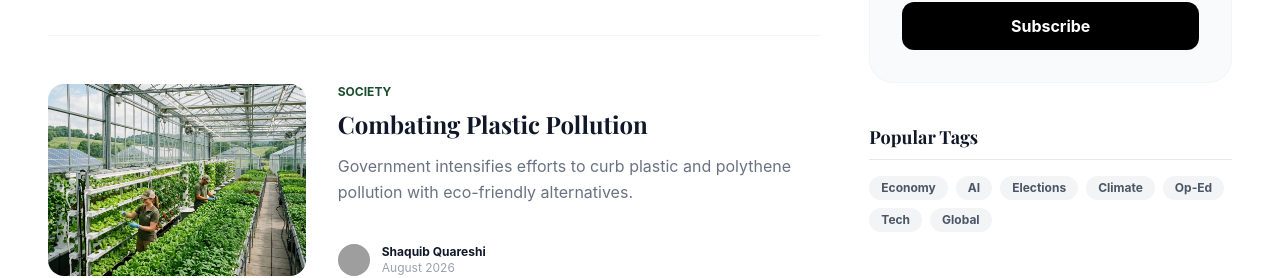
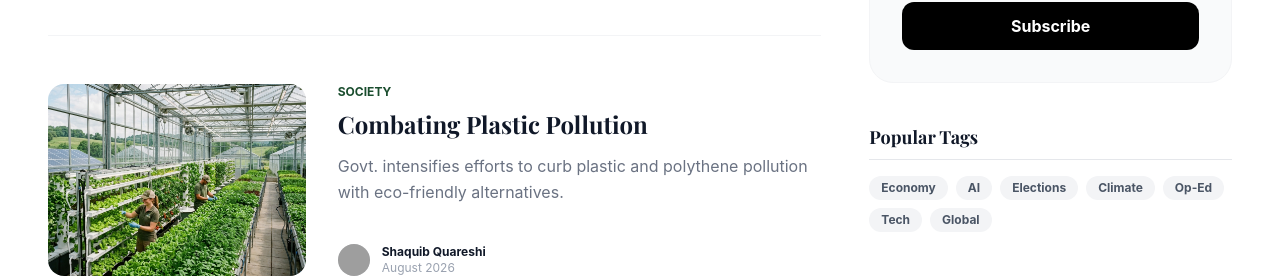
Before and after one commit to monju1190/The-FinCommerce, a Next.js app: page /blog in a window 1280 px wide. Shown: the part 756-1034 px from the top of the page. Built offline with nearby package versions, Linux system fonts and the light colour scheme; grey boxes are pictures that could not be loaded; a web font is replaced by a local one.

Commit message:
change info

```diff
--- a/src/data/mockData.ts
+++ b/src/data/mockData.ts
@@ -45,7 +45,7 @@ export const magazineData: MagazineSectionData[] = [
       {
         slug: "combating-plastic-pollution",
         title: "Combating Plastic Pollution",
-        subtitle: "Government intensifies efforts to curb plastic and polythene pollution with eco-friendly alternatives.",
+        subtitle: "Govt. intensifies efforts to curb plastic and polythene pollution with eco-friendly alternatives.",
         author: "Shaquib Quareshi",
         date: "August 2026",
         category: "Society",
```
